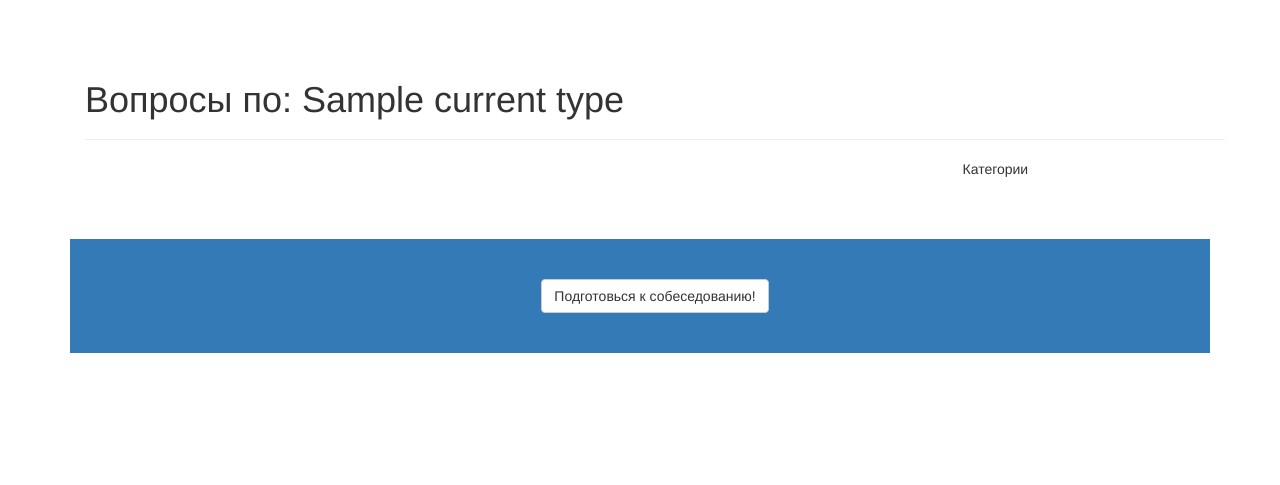
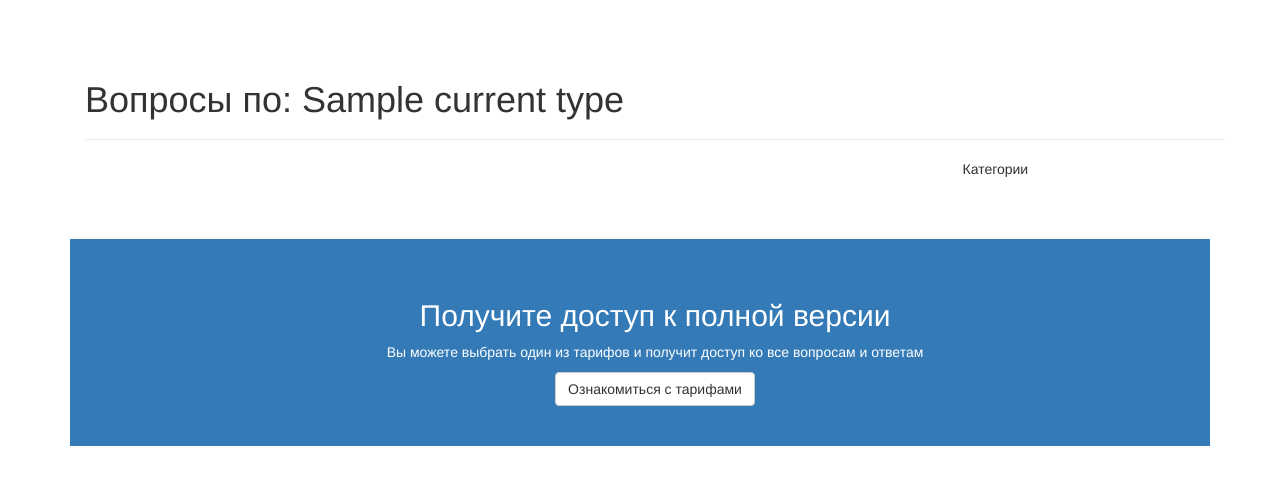
Before and after one commit to connorholt/yoffer, a Yii app: template views/promo/questions.php in a window 1280 px wide. Shown: the top 485 px of the page. Run offline with PHP 8.4 and a stand-in for Yii, Linux system fonts and the light colour scheme; the template is opened without the code that fills it: most values are stand-ins (such as "Sample title", 1, 10 or a date in 2020); data that the repository does not hold is empty; some libraries are stand-ins or nearby versions.

Commit message:
Правка лендинга

```diff
--- a/views/promo/questions.php
+++ b/views/promo/questions.php
@@ -63,7 +63,9 @@
 <section id="contact"  class="bg-primary">
     <div class="container text-center">
         <div class="call-to-action">
-            <a href="/prices" class="btn btn-default btn-xl sr-button">Подготовься к собеседованию!</a>
+            <h2>Получите доступ к полной версии</h2>
+            <p>Вы можете выбрать один из тарифов и получит доступ ко все вопросам и ответам</p>
+            <a href="/prices" class="btn btn-default btn-xl sr-button">Ознакомиться с тарифами</a>
         </div>
     </div>
 </section>
```
